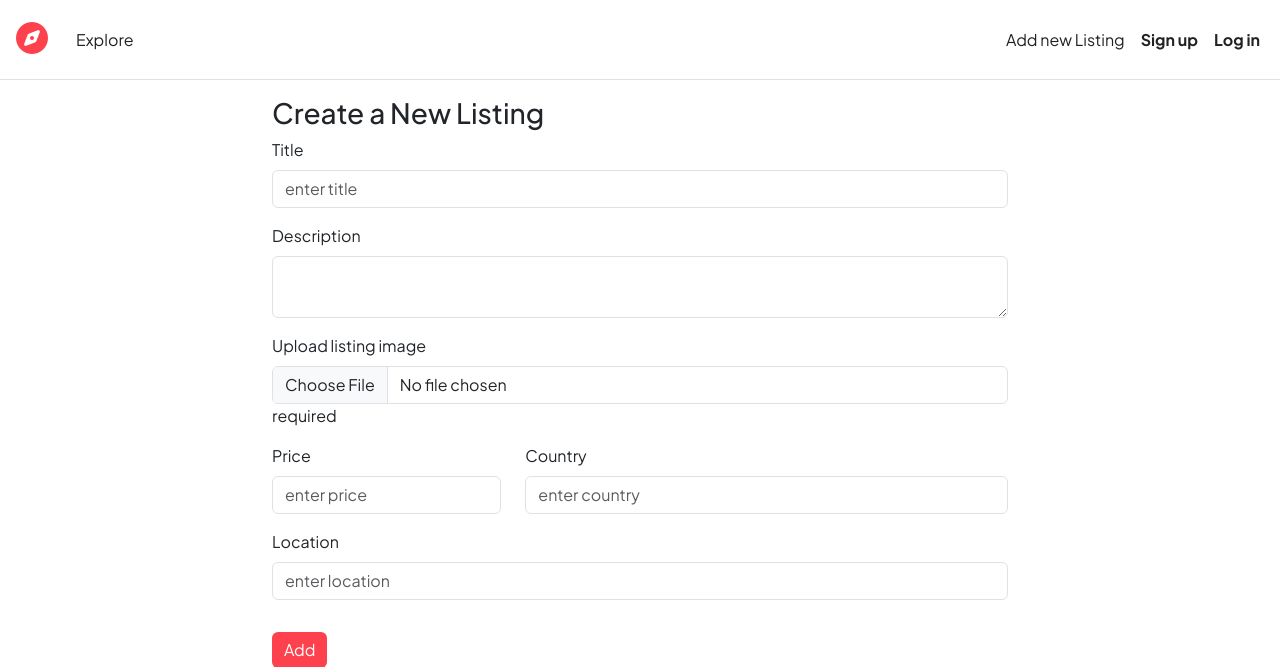
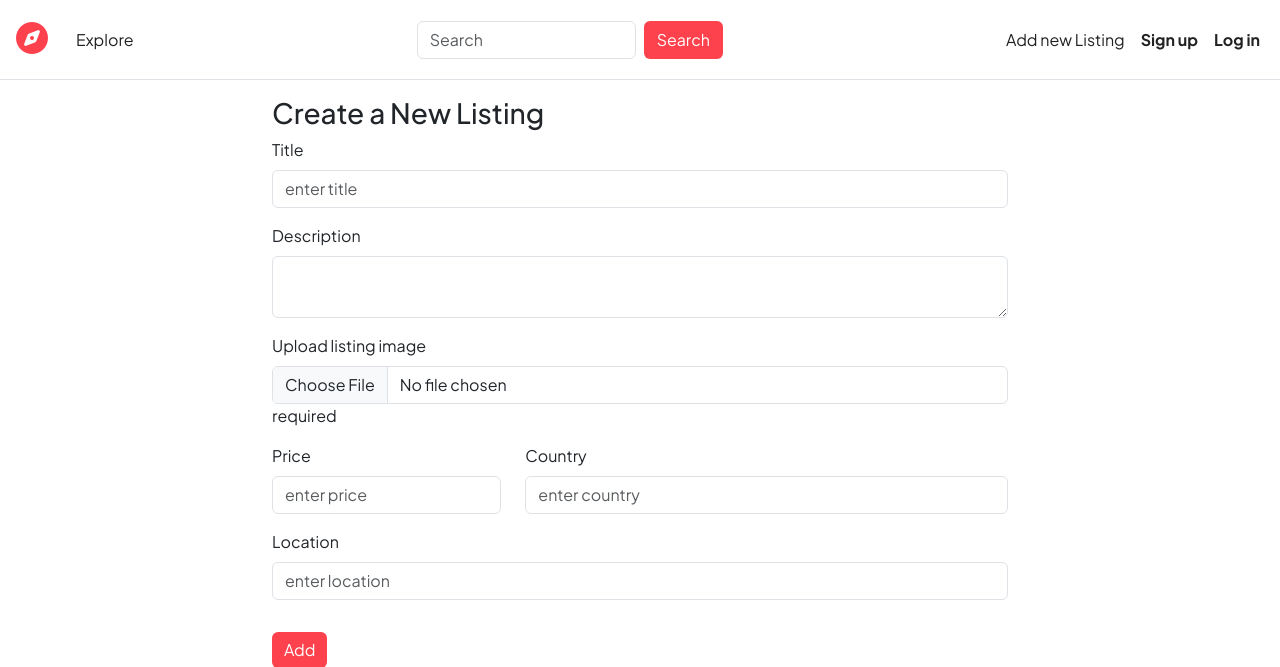
Before and after one commit to rohil1418/WanderLust, a Node project: template views/listings/new.ejs in a window 1280 px wide. Shown: the top 667 px of the page. Run offline with Node 20 templates, Linux system fonts and the light colour scheme; the template is opened without the code that fills it, so the values that code supplies are empty; some libraries are stand-ins or nearby versions.

Commit message:
feat(navbar): update navigation bar UI

```diff
--- a/views/includes/navbar.ejs
+++ b/views/includes/navbar.ejs
@@ -1,7 +1,14 @@
+<style>
+  .btn-search {
+    background-color: #fe424d;
+    color: #fff;
+  }
+</style>
+
 <nav class="navbar navbar-expand-lg bg-body-light border-bottom sticky-top">
   <div class="container-fluid">
     <a class="navbar-brand" href="/listings"><i class="fa-solid fa-compass"></i></a>
-    <button class="navbar-toggler" type="button" data-bs-toggle="collapse" data-bs-target="#navbarNavAltMarkup" >
+    <button class="navbar-toggler" type="button" data-bs-toggle="collapse" data-bs-target="#navbarNavAltMarkup">
       <span class="navbar-toggler-icon"></span>
     </button>
     <div class="collapse navbar-collapse" id="navbarNavAltMarkup">
@@ -9,13 +16,20 @@
         <a class="nav-link" href="/listings">Explore</a>
       </div>
       <div class="navbar-nav ms-auto">
+        <form class="d-flex" role="search">
+          <input class="form-control me-2" type="search" placeholder="Search" aria-label="Search" />
+          <button class="btn btn-search" type="submit">Search</button>
+        </form>
+      </div>
+      <div class="navbar-nav ms-auto">
         <a class="nav-link" href="/listings/new">Add new Listing</a>
         <% if(!currUser) { %>
-        <a class="nav-link" href="/Signup"><b>Sign up</b></a>
-        <a class="nav-link" href="/login"><b>Log in</b></a>
-        <% } %> <% if(currUser) { %>
-        <a class="nav-link" href="/logout"><b>Log out</b></a>
-        <% } %>
+          <a class="nav-link" href="/Signup"><b>Sign up</b></a>
+          <a class="nav-link" href="/login"><b>Log in</b></a>
+          <% } %>
+            <% if(currUser) { %>
+              <a class="nav-link" href="/logout"><b>Log out</b></a>
+              <% } %>
       </div>
     </div>
   </div>
```
